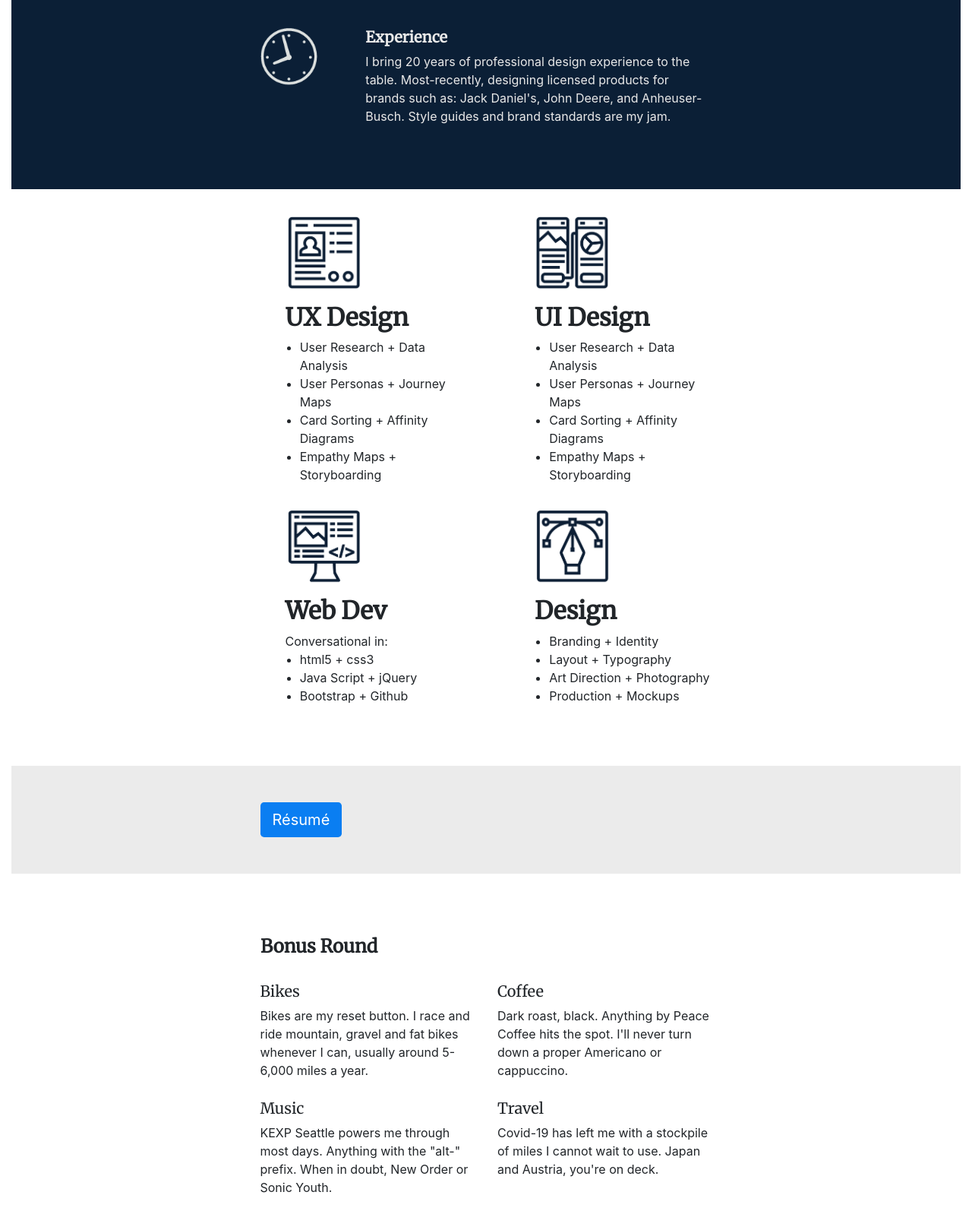
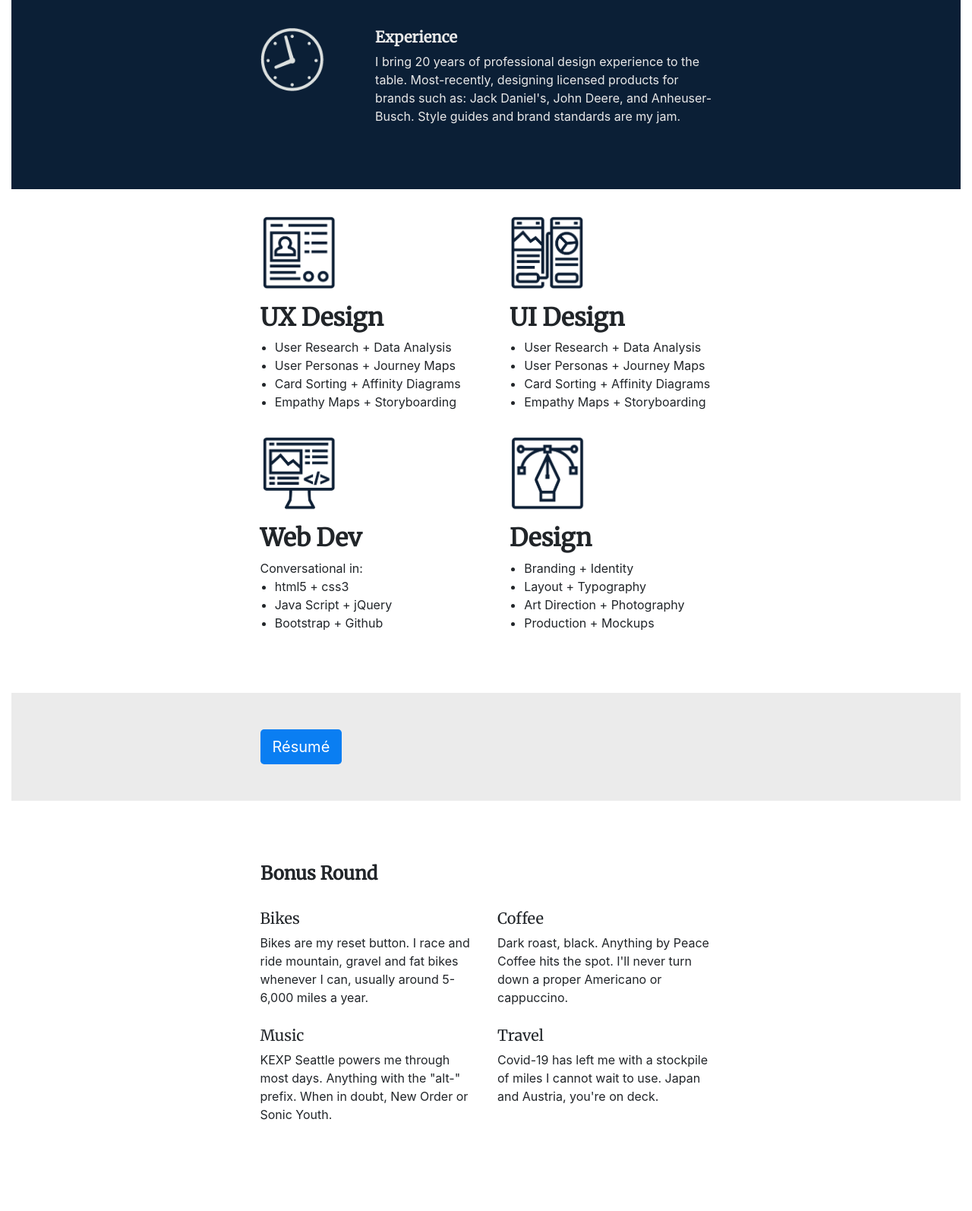
Before and after one commit to chrisvanert/portfolio1, a plain HTML site: page about.html in a window 1280 px wide. Shown: the part 1177-2771 px from the top of the page at 76% size. Drawn offline with nearby package versions, Linux system fonts and the light colour scheme.

Commit message:
Typography

```diff
--- a/about.html
+++ b/about.html
@@ -106,7 +106,7 @@
                         <p style="overflow:hidden; padding-bottom: 20px;">Creativity is a journey, not a destination. I'm constantly learning new skills, new tools, and new ways of doing things, and applying them to my workflow. </p>
                     </div>
                     <br>
-                    <div  data-aos="fade-right" data-aos-delay="400" class="float-md-left pr-4"><img src="images/ExperienceIcon@2x.png" style="height:90px;filter:invert(100%)"></div>
+                    <div  data-aos="fade-right" data-aos-delay="400" class="float-md-left pr-4"><img src="images/ExperienceIcon@2x.png" style="height:100px;filter:invert(100%)"></div>
                     <div><h5 class="display-4;" style="font-weight: 700;">Experience</h5></div>
                     <div>
                         <p style="overflow:hidden; padding-bottom: 20px;">I bring 20 years of professional design experience to the table. Most-recently, designing licensed products for brands such as: Jack Daniel's, John Deere, and Anheuser-Busch. Style guides and brand standards are my jam.</p>
@@ -132,7 +132,7 @@
   <div class="container-fluid party">
     <div class="row mb-0 pt-4">
       <div class="col-lg-3 col-md-12"></div>
-        <div  data-aos="fade-right" data-aos-delay="100" class="col-lg-3 col-md-12 pl-5 mr-3 mb-3">
+        <div  data-aos="fade-right" data-aos-delay="100" class="col-lg-3 col-md-12 mr-3 mb-3">
           <div class="pb-3"> <img src="images/UXicon@3x.png" style="height:100px" alt="UX Design"></div>
           <div><h2 class="sectionHeading2">UX Design</h2>
             <ul style="padding-left: 1.2em;">
@@ -143,7 +143,7 @@
           </div>
         </div>
 
-        <div data-aos="fade-right" data-aos-delay="200" class="col-lg-3 col-md-12 pl-5 mb-3">
+        <div data-aos="fade-right" data-aos-delay="200" class="col-lg-3 col-md-12 mb-3">
           <div class="pb-3"> <img src="images/UIicon@3x.png" style="height:100px" alt="UX Design"></div>
           <div><h2 class="sectionHeading2">UI Design</h2>
             <ul style="padding-left: 1.2em;">
@@ -160,7 +160,7 @@
 
     <div class="row mt-0">
       <div class="col-lg-3 col-md-12"></div>
-        <div data-aos="fade-right" data-aos-delay="300" class="col-lg-3 col-md-12 pl-5 mr-3 mb-3">
+        <div data-aos="fade-right" data-aos-delay="300" class="col-lg-3 col-md-12 mr-3 mb-3">
           <div class="pb-3"> <img src="images/Webicon@3x.png" style="height:100px" alt="UX Design"></div>
           <div><h2 class="sectionHeading2">Web Dev</h2>
             <p style="padding:0;margin:0">Conversational in:</p>
@@ -171,7 +171,7 @@
           </div>
         </div>
 
-        <div data-aos="fade-right" data-aos-delay="400" class="col-lg-3 col-md-12 pl-5  mb-3">
+        <div data-aos="fade-right" data-aos-delay="400" class="col-lg-3 col-md-12 mb-3">
           <div class="pb-3"> <img src="images/Designicon@3x.png" style="height:100px" alt="UX Design"></div>
           <div><h2 class="sectionHeading2">Design</h2>
             <ul style="padding-left: 1.2em;">
@@ -201,7 +201,7 @@
 
 <!-- Next Section-->
 
-<div class="container-fluid pt-4 mb-5">
+<div class="container-fluid py-4 mb-5">
   <div class="row mb-4">
     <div class=" col-lg-3 col-md-12"></div>
     <div data-aos="zoom-out" class="col-lg-6 col-md-12">
--- a/css/index.css
+++ b/css/index.css
@@ -25,6 +25,14 @@ html {
   h5 {
     font-size: 1.6rem;
   }
+}
+
+
+.dotBackground {
+  background-image: url("../images/DotsBck@2x.png");
+  /*background-repeat: repeat-x;*/
+
+
 }
 
 
```
Also changed, not shown: casestudies.html (+7 -6 lines).
